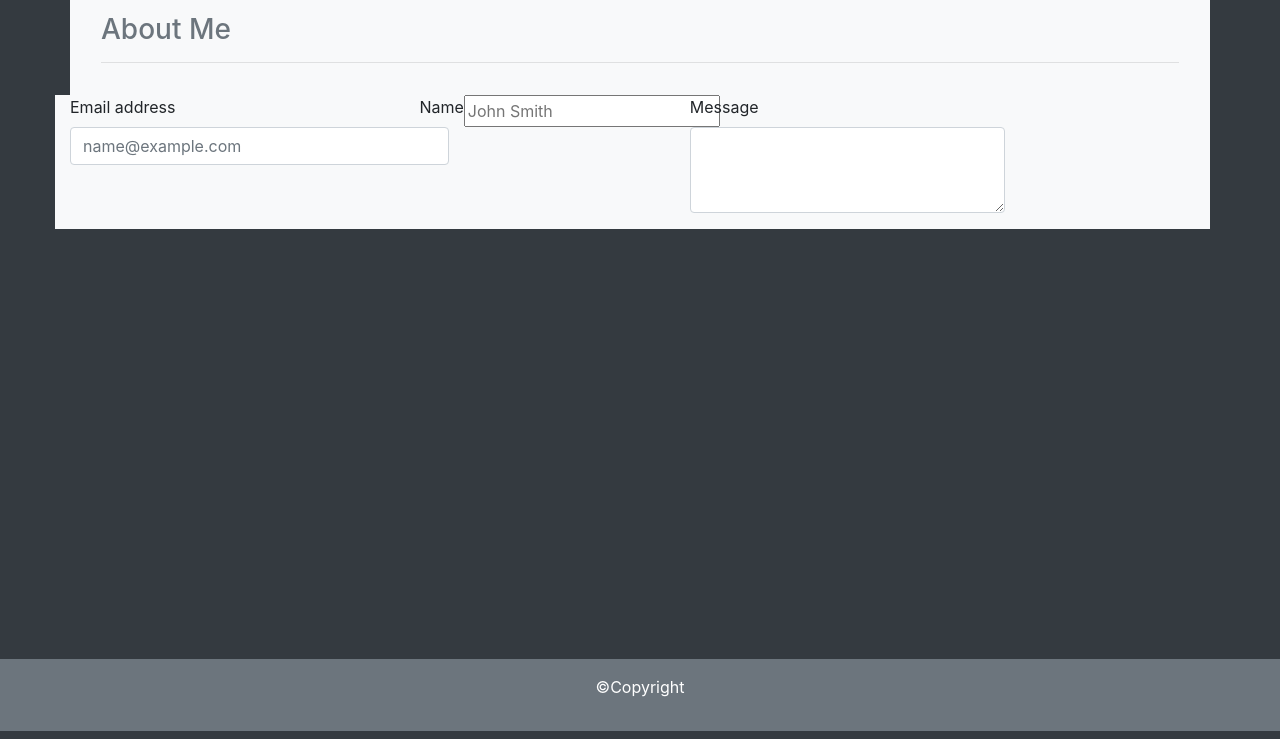
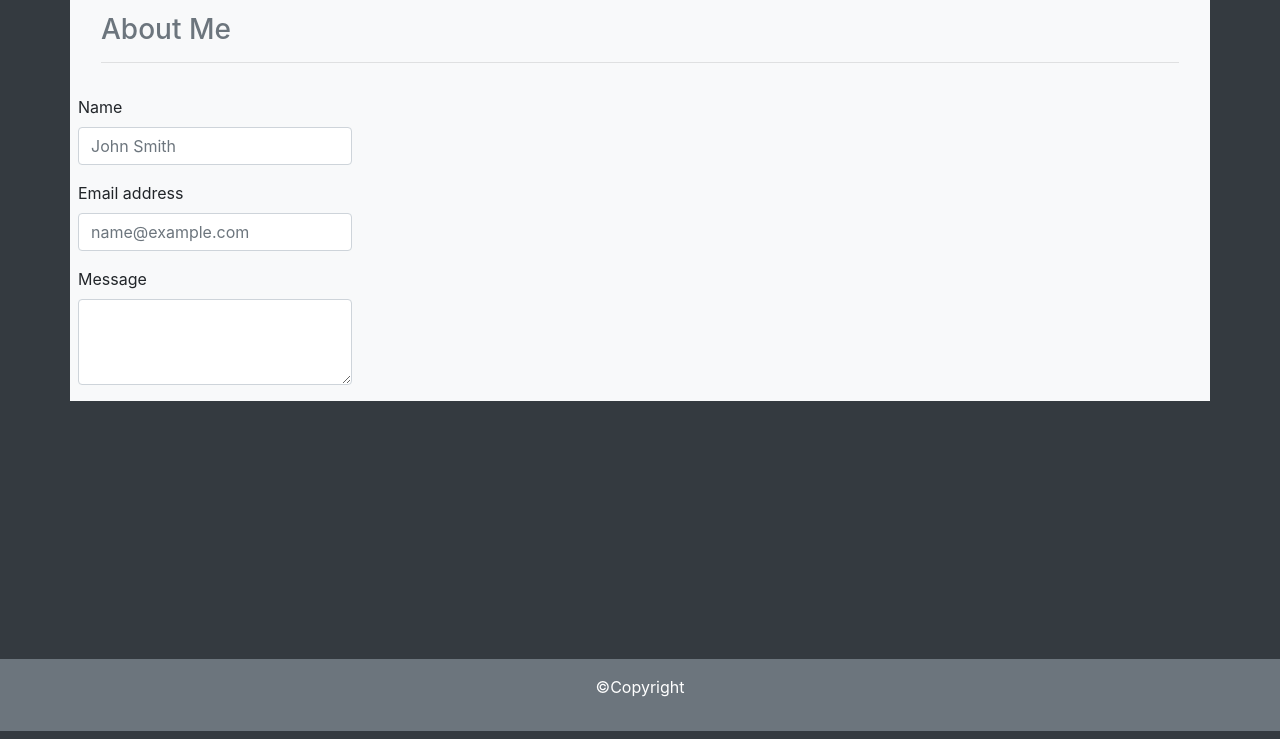
Before and after one commit to roganoth/day-Engine, a plain HTML site: page contact.html in a window 1280 px wide. Shown: the part 61-800 px from the top of the page. Drawn offline with nearby package versions, Linux system fonts and the light colour scheme.

Commit message:
adjusted form fields in contact

```diff
--- a/contact.html
+++ b/contact.html
@@ -36,33 +36,18 @@
                                         <div class="col-sm-12"><h3 class="text-secondary">About Me</h3><hr></div>
                                       </div>
                                       <form>
-                                            <div class="row bg-light">
-                                                <div class="col-sm"></div>
-                                                <div class="row bg-light">
-                                                    <div class="col-sm-12">
-                                                <div class="form-group row">
-                                                  <label for="exampleFormControlInput1">Email address</label>
-                                                  <input type="email" class="form-control" id="exampleFormControlInput1" placeholder="name@example.com">
-                                                </div>
-                                                </div>
-                                                </div>
-                                                <div class="row bg-light">
-                                                    <div class="col-sm-12">
-                                                <div class="form-group row">
-                                                  <label for="exampleFormControlInput1">Name</label><br>
-                                                  <input type="text" clas="form-control" placeholder="John Smith">
-                                                </div>
-                                                </div>
-                                                </div>
-                                                <div class="row bg-light">
-                                                    <div class="col-sm-12">
-                                                <div class="form-group row">
-                                                        <label for="exampleFormControlTextarea1">Message</label>
-                                                        <textarea class="form-control" id="exampleFormControlTextarea1" rows="3"></textarea>
-                                                      </div>
-                                                    </div>
-                                                </div>
+                                            <div class="form-group large mx-2">
+                                              <label for="exampleFormControlInput1">Name</label>
+                                              <input type="email" class="form-control" id="exampleFormControlInput1" placeholder="John Smith">
                                             </div>
+                                            <div class="form-group mx-2">
+                                                <label for="exampleFormControlInput1">Email address</label>
+                                                    <input type="email" class="form-control" id="exampleFormControlInput1" placeholder="name@example.com">
+                                            </div>
+                                            <div class="form-group mx-2">
+                                                    <label for="exampleFormControlTextarea1">Message</label>
+                                                    <textarea class="form-control" id="exampleFormControlTextarea1" rows="3"></textarea>
+                                                  </div>
                                         </form>
                 </div>
 
```
